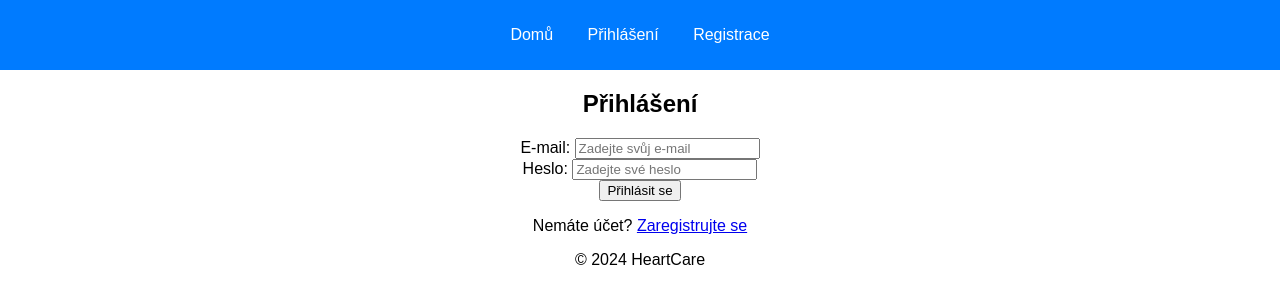
After one commit to Vertyxx/heartrate-server, a Python web app: template flask/app/views/templates/login.html in a window 1280 px wide. The commit adds this page. Shown: the top 304 px of the page. Run offline with Jinja, Linux system fonts and the light colour scheme; the template is opened without the code that fills it, so the values that code supplies are empty.

Commit message:
register + login + upravy html

```diff
--- a/flask/app/views/templates/base.html
+++ b/flask/app/views/templates/base.html
@@ -12,7 +12,7 @@
         <nav>
             <ul>
                 <li><a href="{{ url_for('main.homepage') }}">Domů</a></li>
-                <li><a href="{{ url_for('auth.login') }}">Přihlášení</a></li>
+                <li><a href="{{ url_for('auth.login', _external=True) }}">Přihlášení</a></li>
                 <li><a href="{{ url_for('auth.register') }}">Registrace</a></li>
             </ul>
         </nav>
--- a/flask/app/views/templates/homepage.html
+++ b/flask/app/views/templates/homepage.html
@@ -4,7 +4,7 @@
 
 {% block content %}
 <div class="container text-center mt-5">
-    <h1>Vítejte v systému HeartCare</h1>
+    <h1>Vítejte v systému HeartMonitor</h1>
     <p class="lead">Platforma pro monitorování srdeční aktivity a správu pacientů</p>
 
     {% if not current_user.is_authenticated %}
--- /dev/null
+++ b/flask/app/views/templates/login.html
@@ -0,0 +1,19 @@
+{% extends "base.html" %}
+
+{% block title %}Přihlášení{% endblock %}
+
+{% block content %}
+<h2>Přihlášení</h2>
+<form action="{{ url_for('auth.login') }}" method="post">
+    <div>
+        <label for="email">E-mail:</label>
+        <input type="text" id="email" name="email" placeholder="Zadejte svůj e-mail" required>
+    </div>
+    <div>
+        <label for="password">Heslo:</label>
+        <input type="password" id="password" name="password" placeholder="Zadejte své heslo" required>
+    </div>
+    <button type="submit">Přihlásit se</button>
+</form>
+<p>Nemáte účet? <a href="{{ url_for('auth.register') }}">Zaregistrujte se</a></p>
+{% endblock %}
```
Also changed, not shown: flask/app/views/templates/register.html (added, +12 -0 lines).
